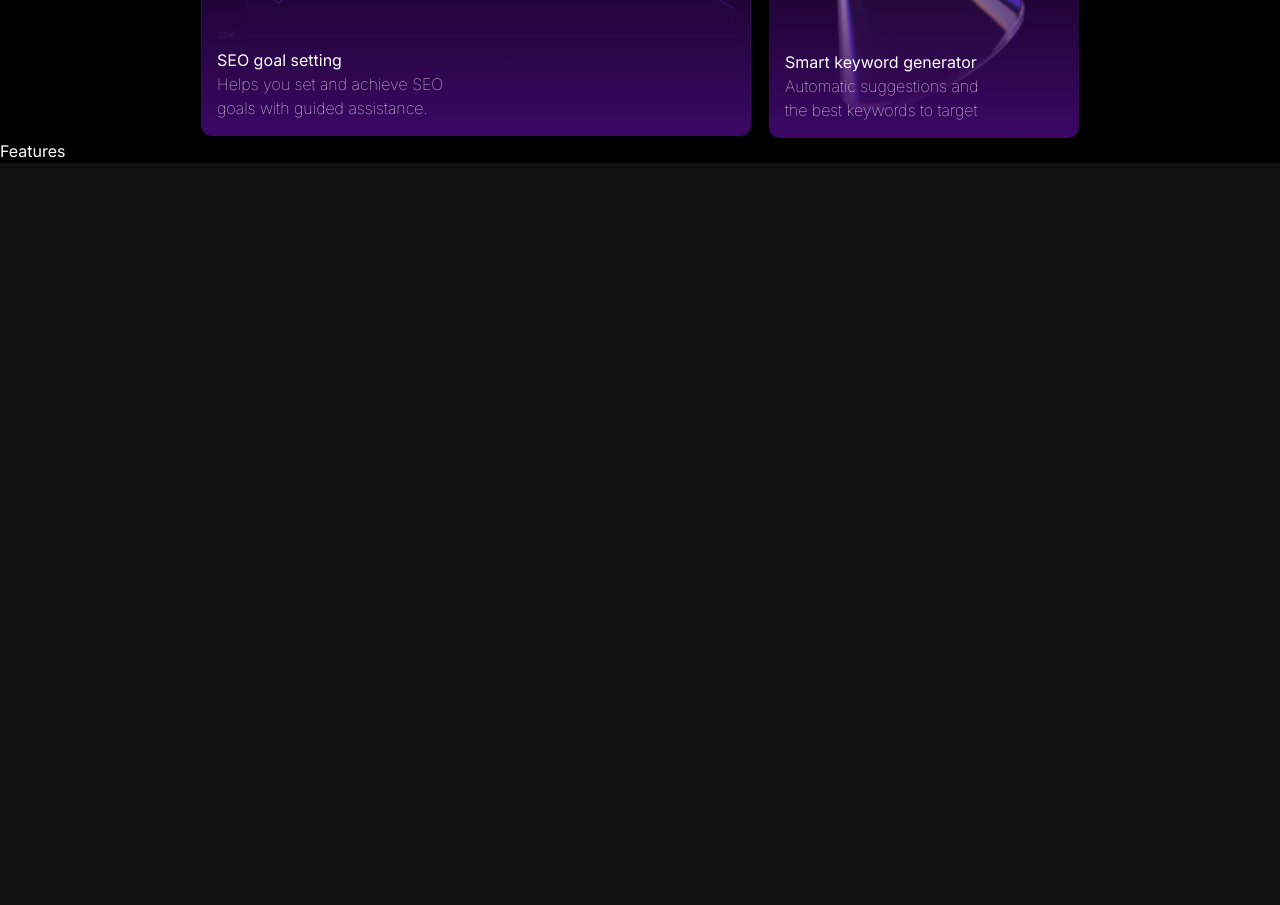
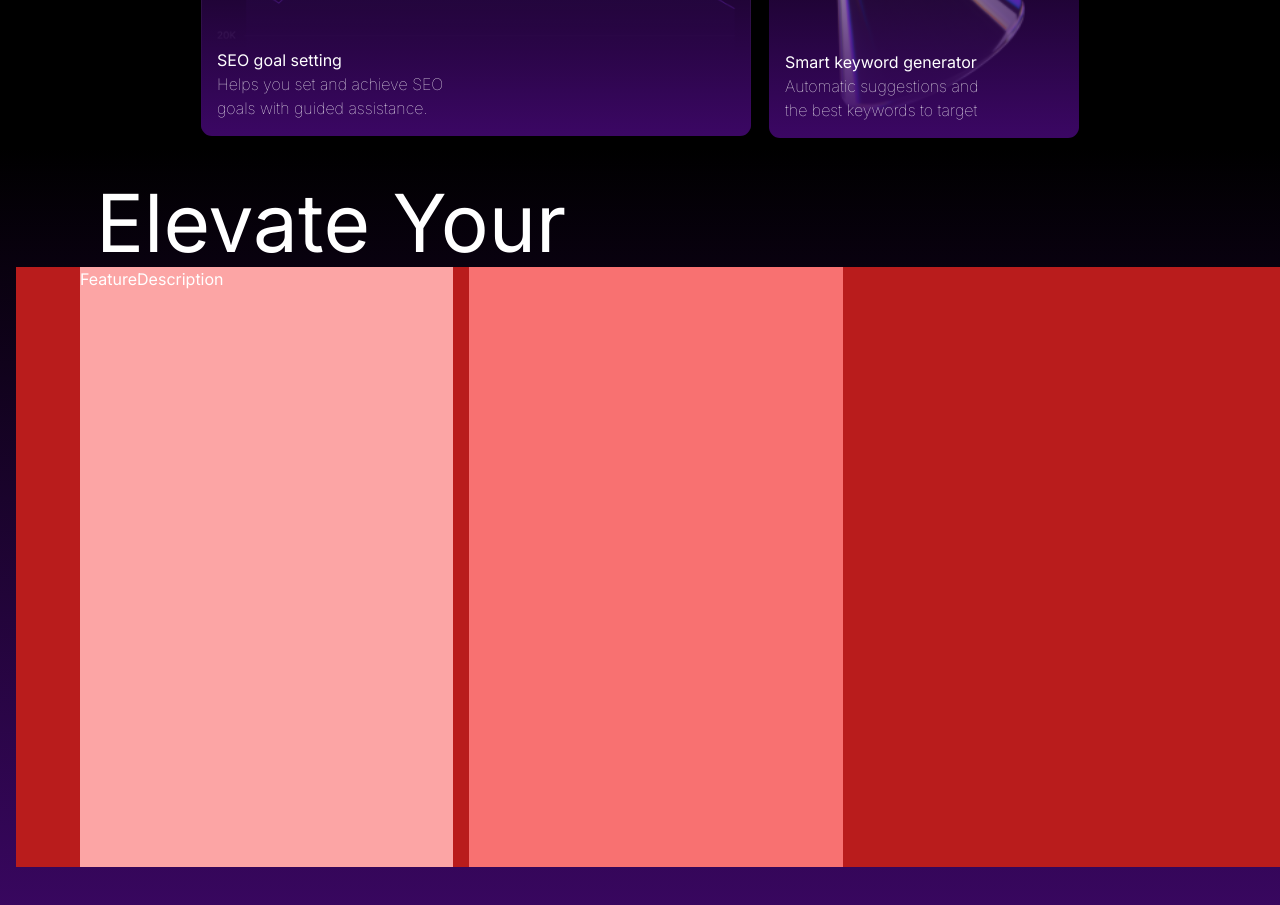
Before and after one commit to nameerakhter/AI_startup_ui, a Next.js app: page / in a window 1280 px wide. Shown: the part 2260-3165 px from the top of the page. Before the commit the page ends 2423 px from the top, so only its background shows below. Built offline with nearby package versions, Linux system fonts and the light colour scheme.

Commit message:
Update Features component with new design and layout

```diff
--- a/components/Features.tsx
+++ b/components/Features.tsx
@@ -1,9 +1,25 @@
-import React from 'react'
+import React from "react";
+import FeatureDescription from "./elements/FeatureDescription";
 
 const Features = () => {
   return (
-    <div>Features</div>
-  )
-}
+    <div className="relative bg-gradient-to-t from-purple-950 to-transparent p-4 min-h-screen top-2">
+      <div className="absolute flex flex-col ">
+        <h1 className="px-[5rem] text-[5rem] capitalize">
+         Elevate your
+        </h1>
+        <h1 className="px-[5rem] text-[5rem] capitalize">
+        SEO efforts.
+        </h1>
+      </div>
+      <div className="absolute w-full bg-red-700 h-[600px] bottom-[5rem] p-[4rem] flex flex-row items-center gap-4">
+        <section className="w-1/3 bg-red-300 h-[600px]">
+        <FeatureDescription/></section>
+        <section className="w-1/3 bg-red-400 h-[600px]"></section>
+        <section className="w-1/3 h-[600px]"></section>
+      </div>
+    </div>
+  );
+};
 
-export default Features
+export default Features;
--- /dev/null
+++ b/components/elements/FeatureDescription.tsx
@@ -0,0 +1,9 @@
+import React from 'react'
+
+const FeatureDescription = () => {
+  return (
+    <div>FeatureDescription</div>
+  )
+}
+
+export default FeatureDescription
```
